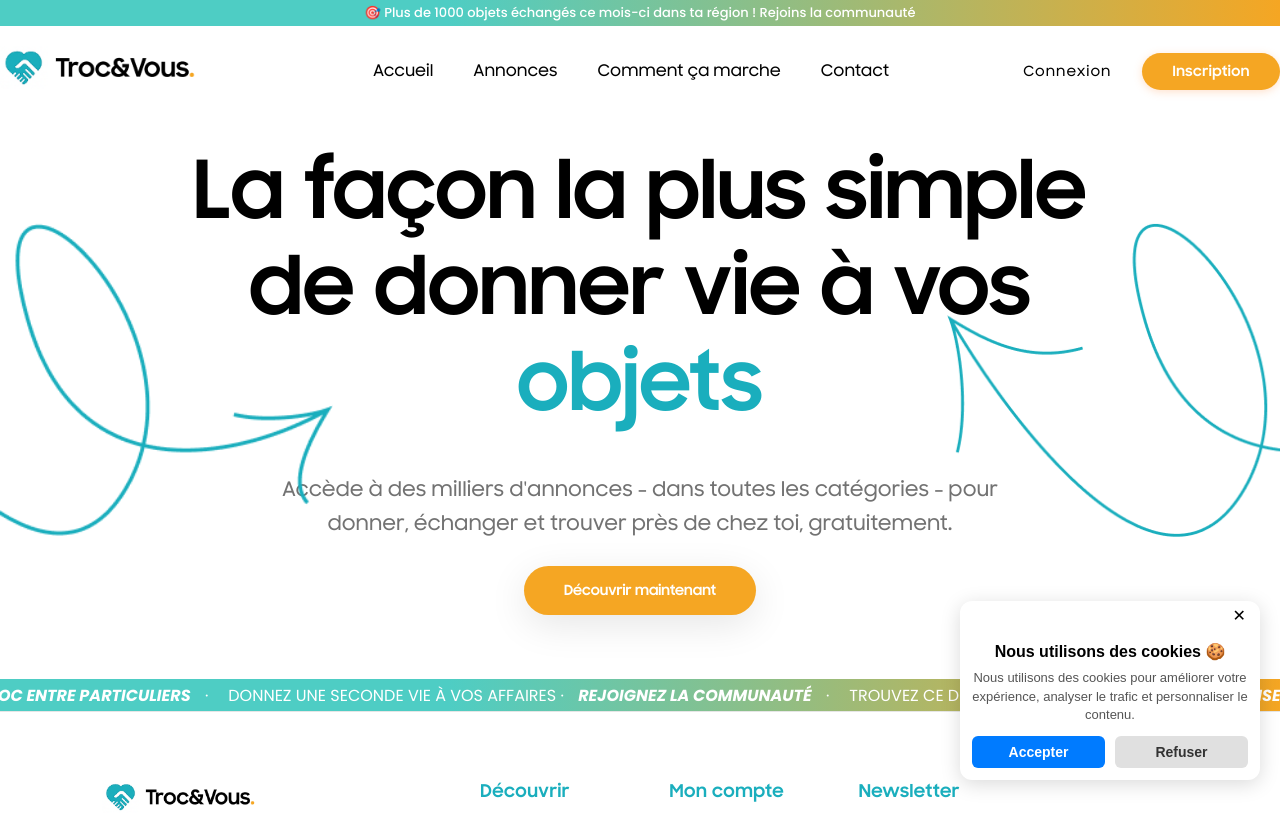
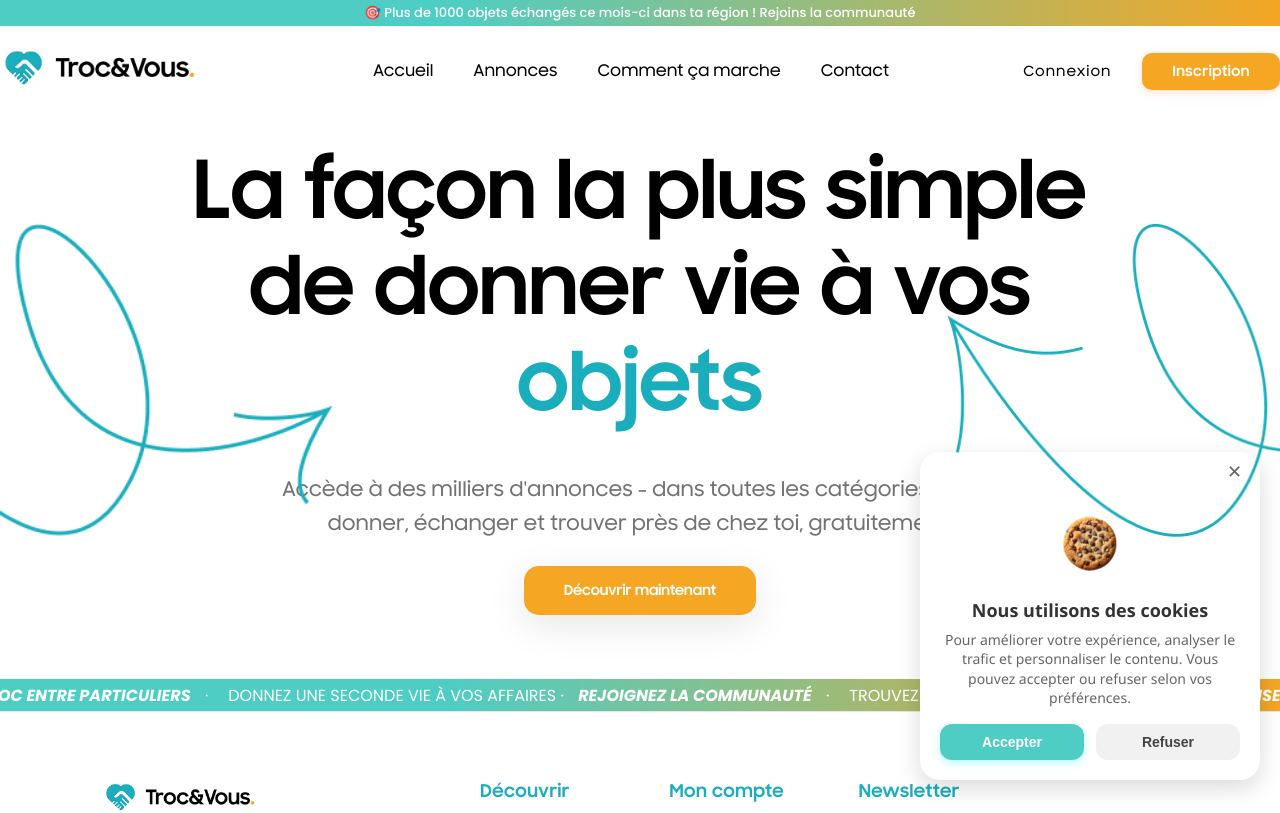
Before and after one commit to Bakops/Troc-Vous, an Angular app: page / in a window 1280 px wide. Shown: the top 813 px of the page. Built offline with nearby package versions, Linux system fonts and the light colour scheme.

Commit message:
Modifs couleurs + radius bouton

```diff
--- a/src/app/components/layout/card-app/card-app.component.css
+++ b/src/app/components/layout/card-app/card-app.component.css
@@ -1,79 +1,103 @@
-.card-container {
+.cookie-card {
   position: fixed;
   bottom: 20px;
   right: 20px;
-  width: 300px;
-  background: #fff;
-  border-radius: 12px;
-  box-shadow: 0 4px 20px rgba(0, 0, 0, 0.15);
+  width: 340px;
+  max-width: 90%;
+  background: #ffffff;
+  border-radius: 20px;
+  box-shadow: 0 8px 24px rgba(0, 0, 0, 0.15);
+  font-family: "Segoe UI", sans-serif;
   overflow: hidden;
-  font-family: sans-serif;
-  animation: fadeIn 0.3s ease-in-out;
+  animation: fadeIn 0.4s ease-in-out;
+  transition: all 0.3s ease;
 }
 
-.card-header {
+.cookie-header {
   display: flex;
   justify-content: flex-end;
-  padding: 4px 8px;
+  padding: 8px 12px;
 }
 
 .close-btn {
   background: transparent;
   border: none;
-  font-size: 16px;
+  font-size: 18px;
   cursor: pointer;
+  color: #666;
+  transition: transform 0.2s ease, color 0.2s ease;
 }
 
-.card-content {
+.close-btn:hover {
+  color: #000;
+  transform: rotate(90deg);
+}
+
+.cookie-content {
   text-align: center;
-  padding: 12px;
+  padding: 20px;
+}
+
+.cookie-icon {
+  font-size: 40px;
+  margin-bottom: 10px;
+  animation: bounce 1.5s infinite;
+}
+
+.cookie-icon img {
+  width: 4rem;
 }
 
 h3 {
   margin: 0 0 8px;
-  font-size: 16px;
+  font-size: 18px;
+  font-weight: 600;
+  color: #333;
 }
 
 p {
-  font-size: 13px;
-  color: #555;
-  margin: 0 0 12px;
+  font-size: 14px;
+  color: #666;
+  margin: 0 0 16px;
   line-height: 1.4;
 }
 
 .button-group {
   display: flex;
-  justify-content: space-around;
-  gap: 10px;
+  justify-content: center;
+  gap: 12px;
 }
 
 .accept-btn,
 .refuse-btn {
   flex: 1;
-  padding: 8px;
-  border-radius: 6px;
+  padding: 10px;
+  border-radius: 12px;
   border: none;
   cursor: pointer;
   font-size: 14px;
   font-weight: bold;
+  transition: all 0.3s ease;
 }
 
 .accept-btn {
-  background-color: #007bff;
+  background-color: #4ecdc4;
   color: white;
+  box-shadow: 0 3px 8px rgba(0, 247, 255, 0.3);
 }
 
 .accept-btn:hover {
-  background-color: #0056b3;
+  background-color: #f5a623;
+  box-shadow: 0 3px 8px rgba(255, 187, 0, 0.3);
 }
 
 .refuse-btn {
-  background-color: #e0e0e0;
-  color: #333;
+  background: #f1f1f1;
+  color: #444;
 }
 
 .refuse-btn:hover {
-  background-color: #bdbdbd;
+  background: #e0e0e0;
 }
 
 @keyframes fadeIn {
@@ -86,3 +110,13 @@ p {
     transform: translateY(0);
   }
 }
+
+@keyframes bounce {
+  0%,
+  100% {
+    transform: translateY(0);
+  }
+  50% {
+    transform: translateY(-4px);
+  }
+}
--- a/src/app/components/layout/card-app/card-app.component.html
+++ b/src/app/components/layout/card-app/card-app.component.html
@@ -1,12 +1,14 @@
-<div *ngIf="isVisible" class="card-container">
-  <div class="card-header">
+<div *ngIf="isVisible" class="cookie-card">
+  <div class="cookie-header">
     <button class="close-btn" (click)="closeCard()">✕</button>
   </div>
-  <div class="card-content">
-    <h3>Nous utilisons des cookies 🍪</h3>
+
+  <div class="cookie-content">
+    <div class="cookie-icon"><img src="cookie_image.webp" alt="" /></div>
+    <h3>Nous utilisons des cookies</h3>
     <p>
-      Nous utilisons des cookies pour améliorer votre expérience, analyser le
-      trafic et personnaliser le contenu.
+      Pour améliorer votre expérience, analyser le trafic et personnaliser le
+      contenu. Vous pouvez accepter ou refuser selon vos préférences.
     </p>
     <div class="button-group">
       <button class="accept-btn" (click)="acceptCookies()">Accepter</button>
--- a/src/app/components/layout/footer/footer.component.css
+++ b/src/app/components/layout/footer/footer.component.css
@@ -98,7 +98,7 @@ footer {
   letter-spacing: 0.5px;
   color: #1aaebd;
   font-family: "Samsung Sharp Sans", Arial, sans-serif;
-  text-transform: none; /* Retire l'uppercase */
+  text-transform: none;
 }
 
 .footer-links-list li {
@@ -110,7 +110,7 @@ footer {
   font-size: 15px;
   font-family: "Samsung Sharp Sans", Arial, sans-serif;
   font-weight: 500;
-  text-transform: none; /* Retire l'uppercase */
+  text-transform: none;
 }
 
 .footer-links-list a:hover {
@@ -160,7 +160,11 @@ footer {
 }
 
 .footer-copyright {
-  background: #1aaebd;
+  background: linear-gradient(
+    90deg,
+    rgba(78, 205, 196, 1) 35%,
+    rgba(245, 166, 35, 1) 100%
+  );
   text-align: center;
 }
 
@@ -168,7 +172,8 @@ footer {
   color: #fff;
   font-size: 13px;
   padding: 0.7rem 0;
-  font-family: "Samsung Sharp Sans", Arial, sans-serif;
+  font-family: "Poppins", sans-serif;
+  text-transform: uppercase;
   letter-spacing: 1px;
 }
 
--- a/src/app/components/layout/footer/footer.component.html
+++ b/src/app/components/layout/footer/footer.component.html
@@ -81,7 +81,8 @@
         © 2025 Troc&Vous · Tous droits réservés ｜
         <a href="/mentions-legales">Mentions légales</a> ｜
         <a href="/confidentialite">Politique de confidentialité</a> ｜
-        Plateforme réalisée par Baks.DEV
+        Plateforme réalisée par
+        <a href="https://bakoutoure.vercel.app/">Baks.DEV</a>
       </p>
     </div>
   </div>
--- a/src/app/components/layout/header/header.component.css
+++ b/src/app/components/layout/header/header.component.css
@@ -179,7 +179,7 @@ body {
 .connexion-btn {
   background-color: transparent;
   padding: 8px 16px;
-  border-radius: 30px;
+  border-radius: 10px;
   transition: all 0.3s ease;
   text-decoration: none;
   color: #000;
@@ -199,7 +199,7 @@ body {
 .inscription-btn {
   background: #f5a623;
   padding: 10px 30px;
-  border-radius: 30px;
+  border-radius: 10px;
   transition: all 0.3s ease;
   text-decoration: none;
   box-shadow: 0 2px 8px rgba(255, 154, 86, 0.3);
--- a/src/app/components/layout/hero-header/hero-header.component.css
+++ b/src/app/components/layout/hero-header/hero-header.component.css
@@ -81,7 +81,7 @@ body {
 
 .cta-button {
   padding: 1rem 2.5rem;
-  border-radius: 25.133px;
+  border-radius: 15px;
   background: #f5a623;
   box-shadow: 0 9.667px 38.667px 0 rgba(0, 0, 0, 0.1);
   font-family: "Samsung Sharp Sans";
```
Also changed, not shown: public/cookie_image.webp (added).
